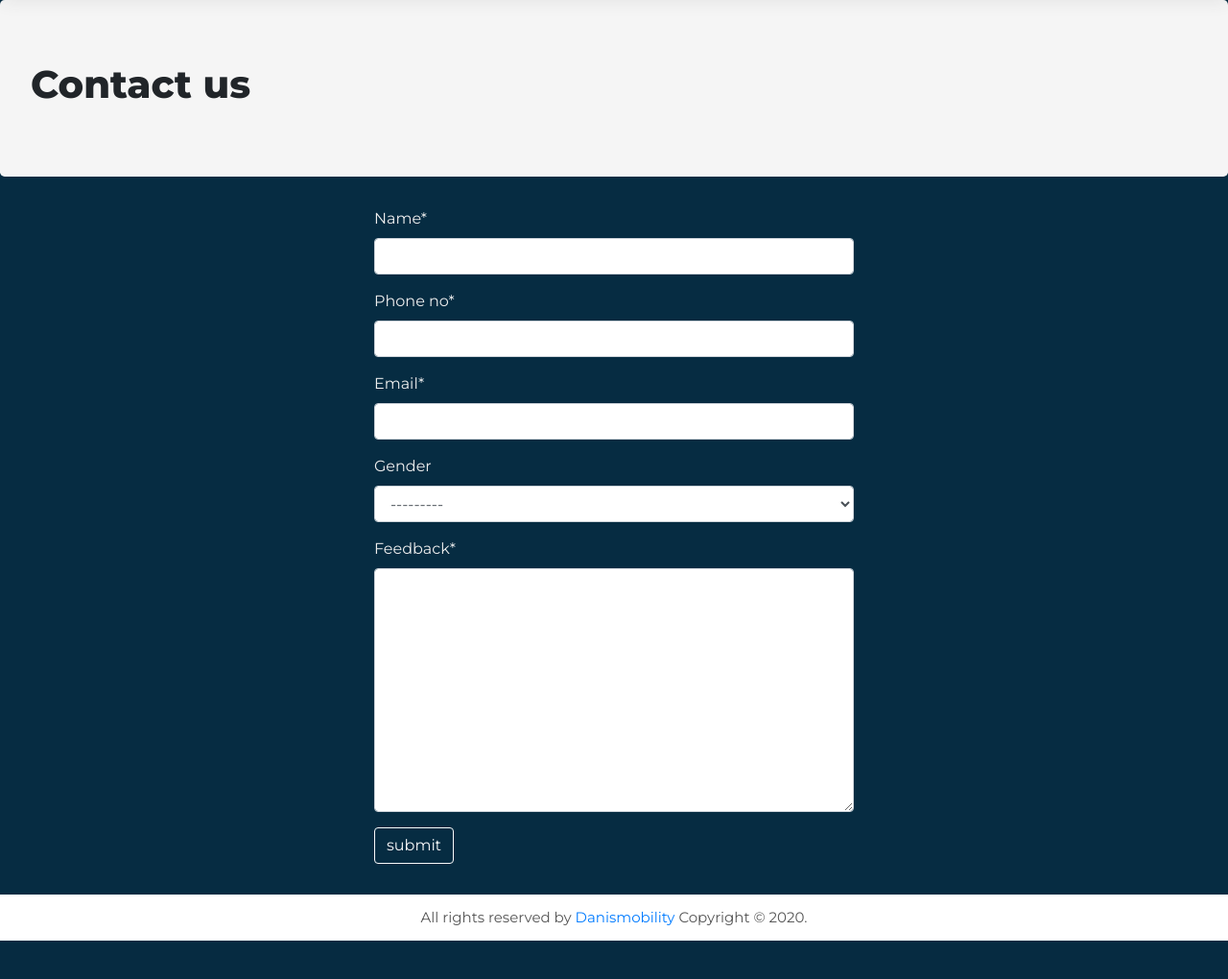
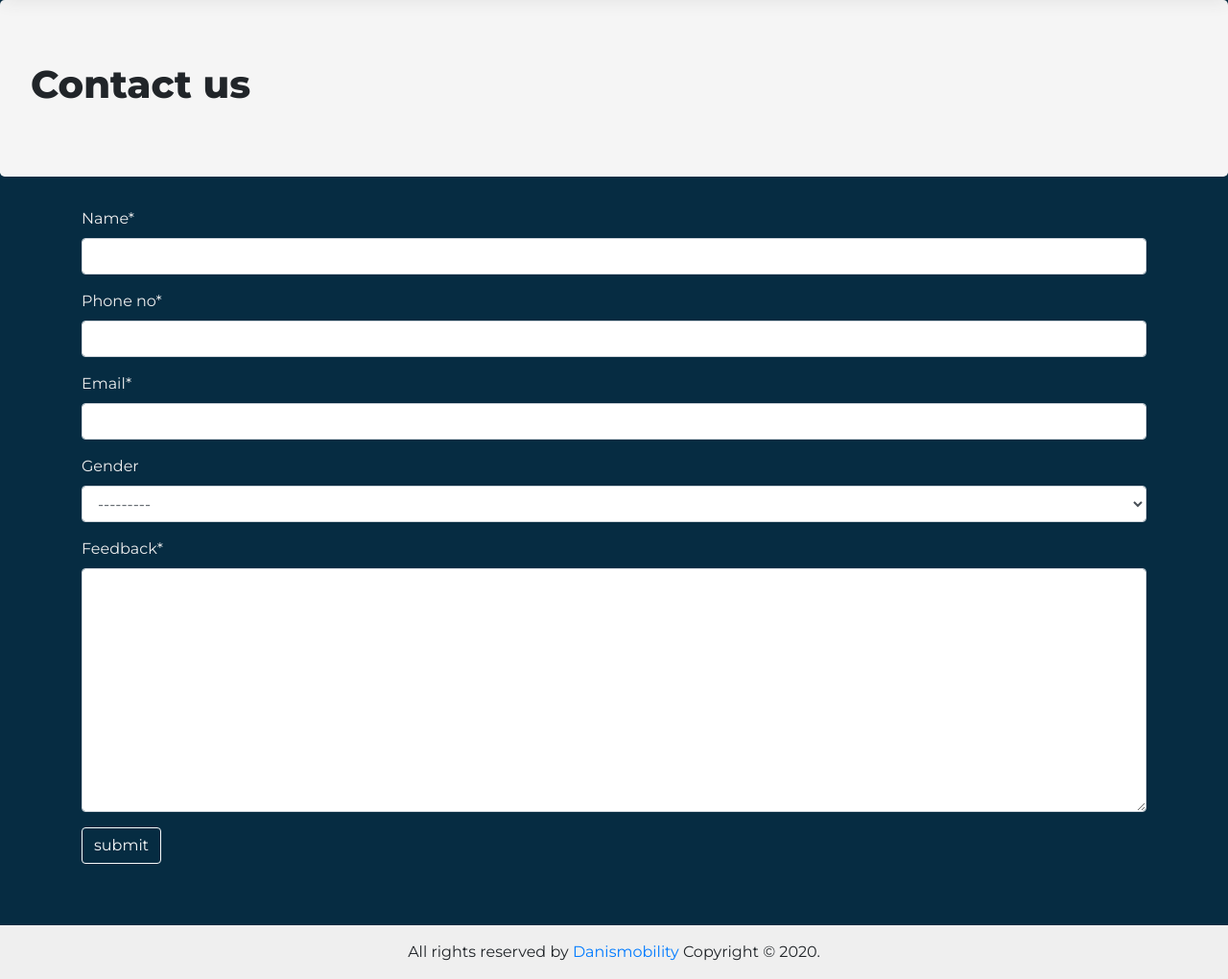
Before and after one commit to whodanyalahmed/OLXScraper, a Django app: page /contact in a window 1280 px wide. Shown: the part 58-1078 px from the top of the page at 96% size. Before the commit the page ends 1038 px from the top, so only its background shows below. Run offline with Django 3.2, Linux system fonts and the light colour scheme; parts of the project's set-up code (start-up, migrations or seed data) failed here and were passed over; some libraries are stand-ins or nearby versions.

Commit message:
footer and form set

```diff
--- a/hasnain/settings.py
+++ b/hasnain/settings.py
@@ -25,7 +25,7 @@ PROJECT_ROOT = os.path.dirname(os.path.abspath(__file__))
 SECRET_KEY = 'e8$yd-h5qw_acpl$ixf0t(@=n6q7x#poj(0%)e0gj6dert7jh='
 
 # SECURITY WARNING: don't run with debug turned on in production!
-DEBUG = False
+DEBUG = True
 
 ALLOWED_HOSTS = ['https://olxscrapeer.herokuapp.com/','localhost', '127.0.0.1']
 # ALLOWED_HOSTS = []
--- a/scraper/static/css/main.css
+++ b/scraper/static/css/main.css
@@ -40,7 +40,7 @@ img{
 }
 
 
-footer{
+/* footer{
     background-color: #fff;
     color:#555;
     width: 100%;
@@ -50,7 +50,17 @@ footer{
     bottom:0px;
     height: 3rem;
     padding-top:13px;
-}
+} */
+
+footer {
+    position: absolute;
+    right: 0;
+    bottom: 0;
+    left: 0;
+    padding: 1rem;
+    background-color: #efefef;
+    text-align: center;
+  }
 
 
 #mainform{
@@ -59,7 +69,7 @@ footer{
 }
 
 #contactbtn{
-    margin-bottom:80px;
+    margin-bottom:120px;
 }
 #last{
     padding-bottom:2rem;
--- a/scraper/templates/contact.html
+++ b/scraper/templates/contact.html
@@ -17,7 +17,7 @@ intonew(5);
 </script>
 
 <div class="container" id="contactlabel">
-    <form action="" method="POST" id="contactform" style="width:500px;margin:0 auto;">
+    <form action="" method="POST" id="contactform" style="margin:0 auto;">
     {% csrf_token %}
     {{form|crispy}}
     <input type="submit" class="btn btn-outline-light" value="submit" id="contactbtn" />
```
